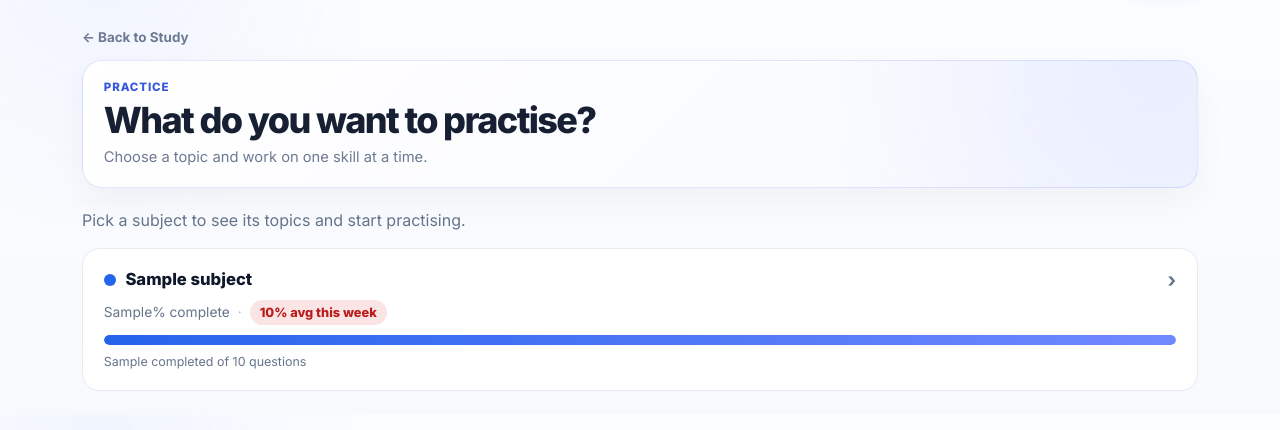
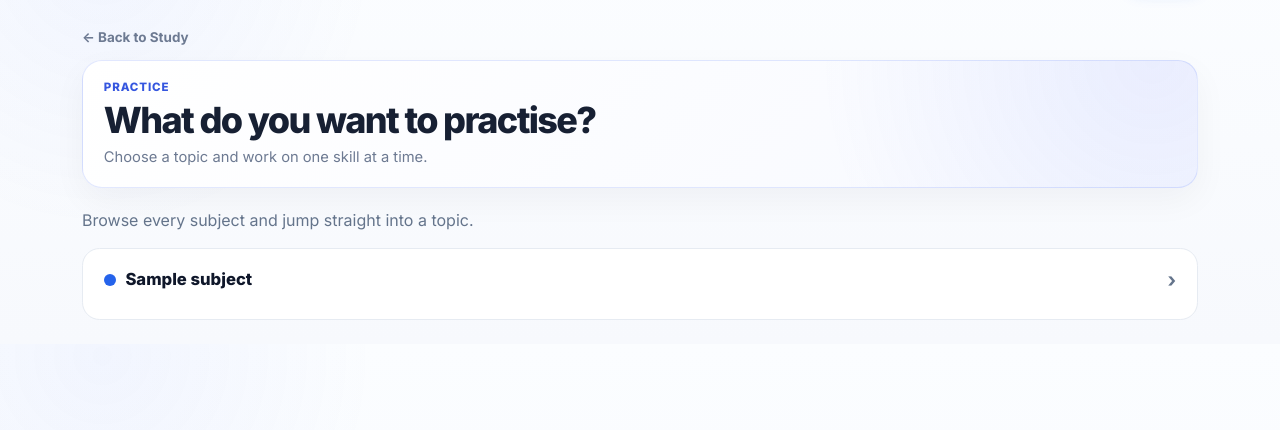
Before and after one commit to NidsC/revisor-plus, a Django app: template templates/practice/choose.html in a window 1280 px wide. Shown: the part 56-486 px from the top of the page. Run offline with Django 3.2, Linux system fonts and the light colour scheme; the template is opened without the code that fills it: most values are stand-ins (such as "Sample title", 1, 10 or a date in 2020); parts of the project's set-up code (start-up, migrations or seed data) failed here and were passed over.

Commit message:
R2·03: give choose.html a distinct purpose from the dashboard
The dashboard's subject panel and choose.html rendered identical
stats-rich cards with no reason to visit both. choose.html now renders
plain name-only cards (show_stats=False on the shared partial) under
"Choose what to practise" copy, framed as a browser rather than a
progress view; the dashboard keeps its stats-rich framing unchanged.

Renaming choose.html's heading broke portals.js's text-matching that
powers the nav's Study Hub takeover (?study=1) - findPageHeading() now
also recognises the new heading text alongside the old one, restoring
it. Note: restoring that match also resurfaces a pre-existing, already
broken, separately-tracked bug (audit finding R3·06 - a stale JS hero
gets injected on a plain /practice/ visit) - unchanged from before this
pipeline, deliberately left alone as out of scope for this fix.

Claude-Session: https://claude.ai/code/session_01WucVMUg9ihse96C1fUhvbA

```diff
--- a/static/student_portals/portals.js
+++ b/static/student_portals/portals.js
@@ -9,14 +9,15 @@
   function findPageHeading() {
     return all('h1,h2').find((el) => {
       const t = norm(el.textContent);
-      return t === 'question bank' || t === 'mock papers';
+      return t === 'question bank' || t === 'choose what to practise' || t === 'mock papers';
     }) || null;
   }
 
   function modeFromPage() {
     const heading = findPageHeading();
     if (!heading) return null;
-    return norm(heading.textContent) === 'question bank' ? 'practice' : 'mocks';
+    const t = norm(heading.textContent);
+    return (t === 'question bank' || t === 'choose what to practise') ? 'practice' : 'mocks';
   }
 
   function likelyHeaderScope() {
--- a/templates/practice/_subject_card.html
+++ b/templates/practice/_subject_card.html
@@ -3,9 +3,11 @@ Shared subject/topic card. Included on the pupil dashboard's "Your subjects" pan
 and on the practice question-bank page, so the two never drift apart.
 
 Context: `subjects` (iterable of subject summaries, each with `code`, `name`,
-`pct_complete`, `weekly_avg`, `completed`, `total`) and `show_stats` (bool — reserved
-for a later change to what's displayed; both current call sites pass True and get
-today's full stats block regardless).
+`pct_complete`, `weekly_avg`, `completed`, `total`) and `show_stats` (bool — gates the
+"X% complete / weekly avg" stats row, the progress bar and the "N of M questions"
+note. The dashboard passes True for its stats-rich "how am I doing" framing; the
+practice question-bank page passes False so its cards are a plain name + chevron
+"browse this subject" control).
 
 Relies on the `--kd-brand`, --kd-ink, --kd-muted, --kd-border, --kd-soft, --kd-green,
 --kd-amber and --kd-purple custom properties being defined on an ancestor element by
--- a/templates/practice/choose.html
+++ b/templates/practice/choose.html
@@ -5,11 +5,20 @@
 <style>
   /* Card markup/CSS itself lives in practice/_subject_card.html, included
      below — only this page's own token block and layout-shell note stay
-     here. A <div>, not a <main>, so student_portals/portals.js's
-     heading.closest('main') keeps resolving to base.html's own <main>
-     exactly as it did before this page had cards — that script's Study-hub
-     flow (this page's raw h1 text, "Question bank", is what it keys off) is
-     left running unchanged. */
+     here. A <div>, not a <main>, matching the shell this page has used since
+     before it had cards.
+
+     NOTE (R2·03): the h1 below used to read the literal "Question bank",
+     which static/student_portals/portals.js's findPageHeading() matches
+     verbatim to switch this page into its "practice" mode (`?study=1`
+     Study-hub takeover, plus a now-defunct hero-injection/topic-styling
+     path targeting older pre-kid-dash markup — see R3·06). Renaming the
+     heading to differentiate this page from the dashboard (per R2·03)
+     broke that match, so findPageHeading()/modeFromPage() in portals.js
+     were updated to also recognise "Choose what to practise" as the
+     practice page, keeping the Study-hub flow working. That coupling
+     lives entirely in portals.js's own copy of the heading string, not
+     in this template — worth remembering if this heading changes again. */
   .kid-dash-cards {
     --kd-brand: var(--brand, #4f6ef7);
     --kd-ink: var(--ink, #172033);
@@ -24,10 +33,10 @@
 {% endblock %}
 
 {% block main %}
-<h1 class="h3 mb-1">Question bank</h1>
-<p class="text-muted">Pick a subject to see its topics and start practising.</p>
+<h1 class="h3 mb-1">Choose what to practise</h1>
+<p class="text-muted">Browse every subject and jump straight into a topic.</p>
 
 <div class="kid-dash-cards">
-  {% include "practice/_subject_card.html" with subjects=subjects show_stats=True %}
+  {% include "practice/_subject_card.html" with subjects=subjects show_stats=False %}
 </div>
 {% endblock %}
```
